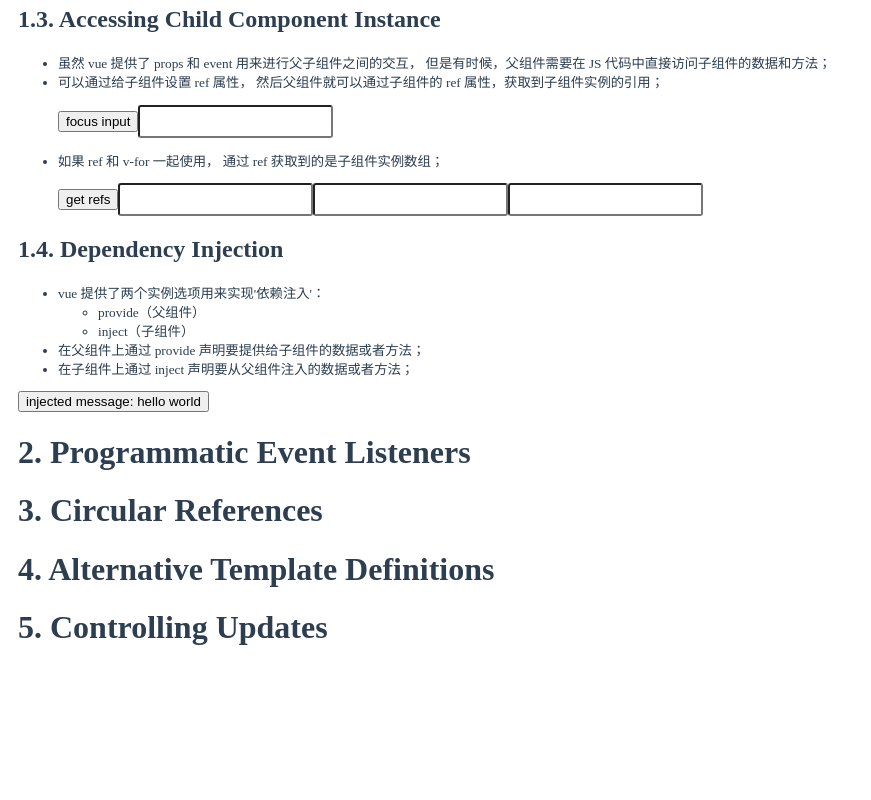
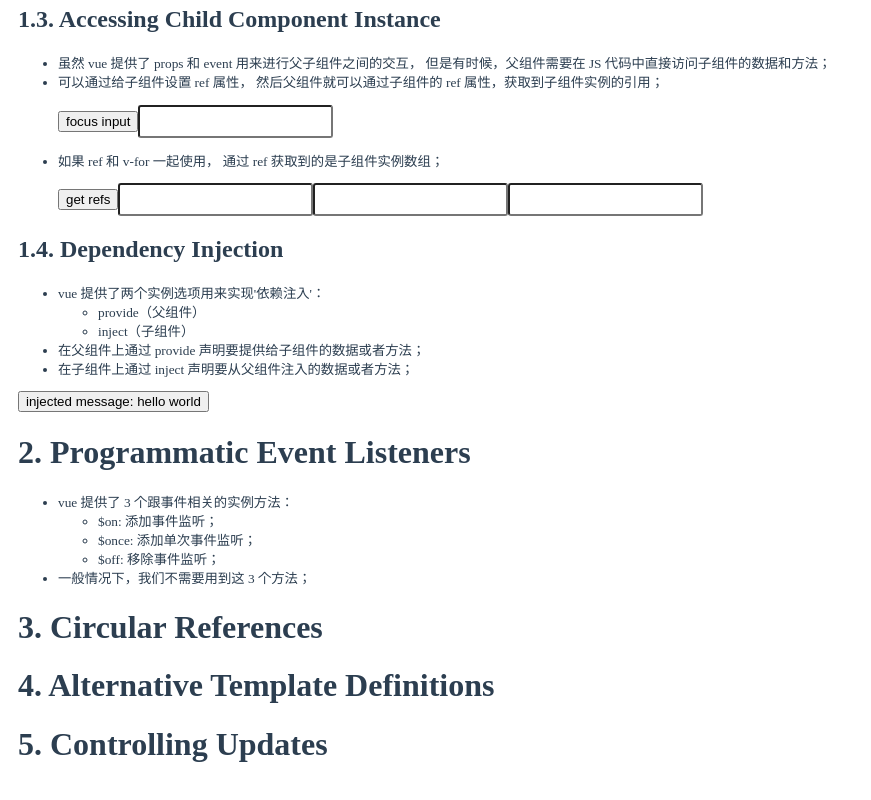
Before and after one commit to luotaoyeah/learning-vue, a Vue app: page /#/guide/handling-edge-cases in a window 1280 px wide. Shown: the part 433-1233 px from the top of the page, without its empty margins (0-871 px from the left). Before the commit the page ends 1119 px from the top, so only its background shows below. Built offline with nearby package versions, Linux system fonts and the light colour scheme.

Commit message:
handling edge cases: programmatic event listeners

```diff
--- a/src/doc/guide/handling-edge-cases/edge-case-programmatic-event-listener.vue
+++ b/src/doc/guide/handling-edge-cases/edge-case-programmatic-event-listener.vue
@@ -1,6 +1,21 @@
 <template>
   <div>
     <h1>2. Programmatic Event Listeners</h1>
+    <small>
+      <ul>
+        <li>
+          vue 提供了 3 个跟事件相关的实例方法：
+          <ul>
+            <li>$on: 添加事件监听；</li>
+            <li>$once: 添加单次事件监听；</li>
+            <li>$off: 移除事件监听；</li>
+          </ul>
+        </li>
+        <li>
+          一般情况下，我们不需要用到这 3 个方法；
+        </li>
+      </ul>
+    </small>
   </div>
 </template>
 <script>
```
